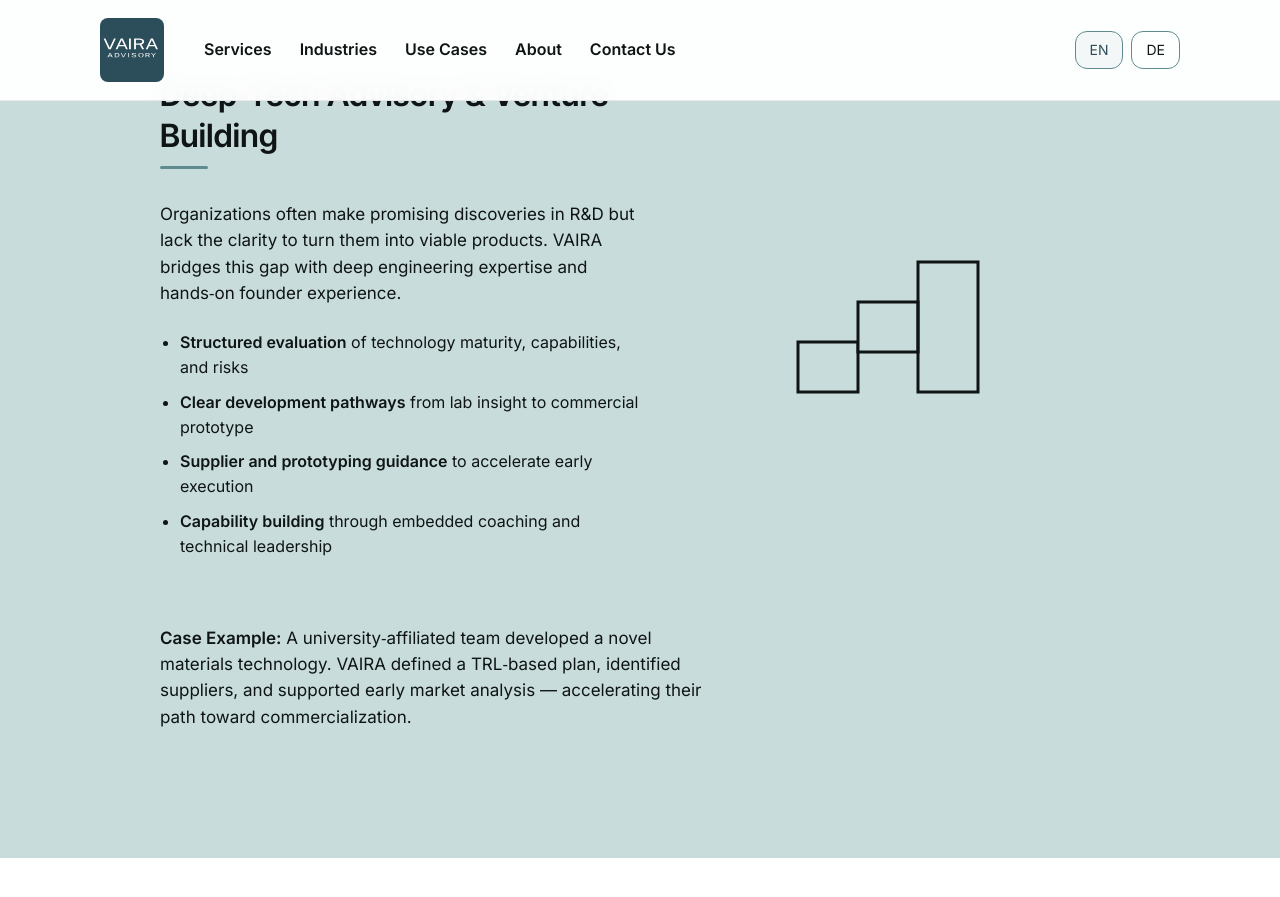
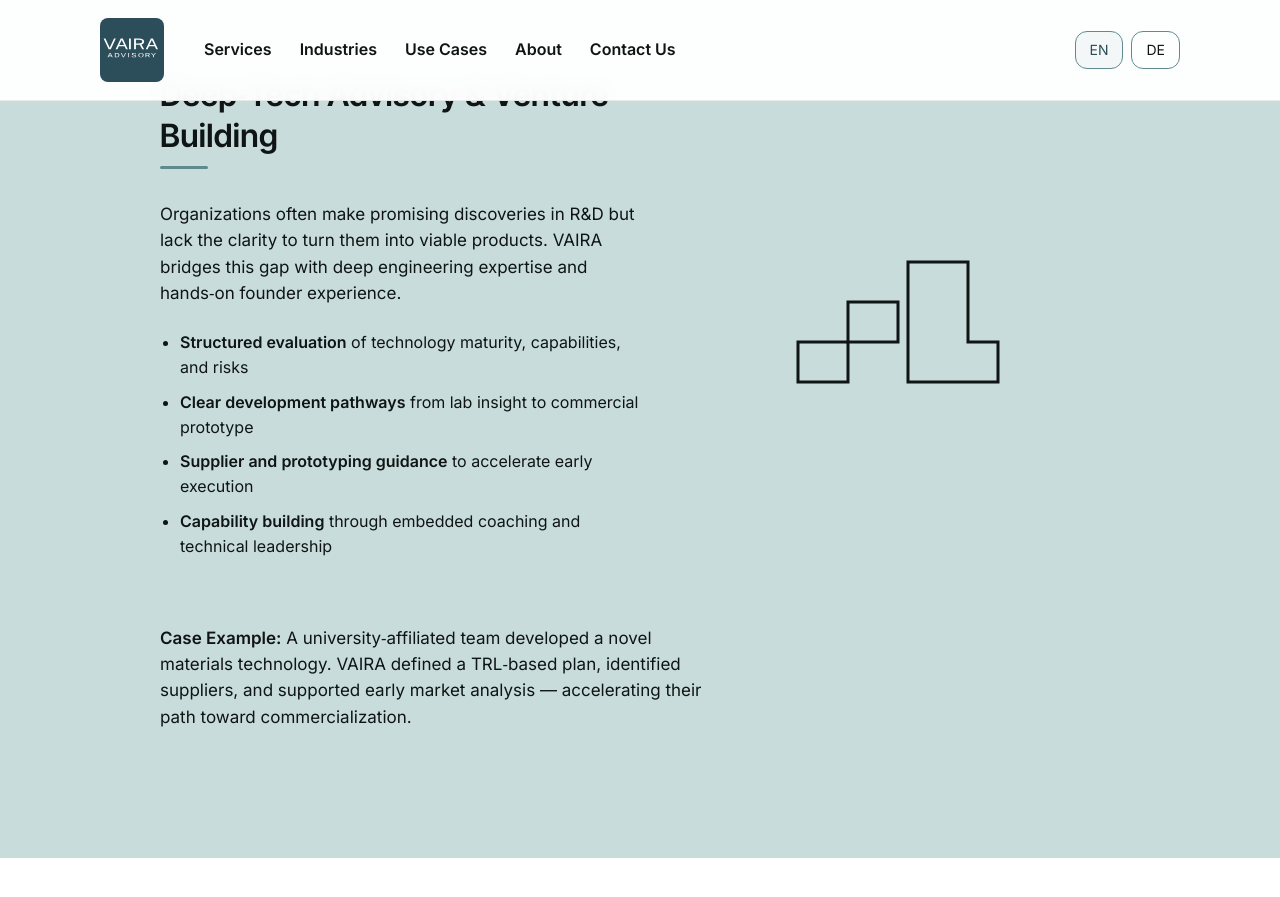
Before and after one commit to raphaelheeb/vaira-advisory, a Jekyll site: the page built from services/index.html, in a window 1280 px wide and 900 px high, scrolled down 1253 px. Shown: the top 897 px of the window. Built offline with Jekyll 4.4.1, drawn with Linux system fonts in a browser that asks for light colours.

Commit message:
Update index.html

```diff
--- a/services/index.html
+++ b/services/index.html
@@ -155,14 +155,29 @@
     </div>
 
     <div class="split-right">
+
       <svg width="260" height="260" viewBox="0 0 260 260" fill="none">
-  <rect x="40" y="150" width="60" height="50"
+  <!-- Left block -->
+  <rect x="40" y="150" width="50" height="40"
         stroke="currentColor" stroke-width="3"/>
-  <rect x="100" y="110" width="60" height="50"
+
+  <!-- Middle block (accent) -->
+  <rect x="90" y="110" width="50" height="40"
         fill="var(--primary-light)"
         stroke="currentColor" stroke-width="3"/>
-  <rect x="160" y="70" width="60" height="130"
-        stroke="currentColor" stroke-width="3" fill="none"/>
+
+  <!-- Right L-shape (true geometry) -->
+  <path d="
+    M150 70
+    H210
+    V150
+    H240
+    V190
+    H150
+    Z"
+    stroke="currentColor"
+    stroke-width="3"
+    fill="none"/>
 </svg>
 
       </div>
@@ -201,19 +216,24 @@
 
     <div class="split-right">
       <div class="micro-illustration">
+
         <!-- Micro‑illustration 2 -->
-        <svg width="260" height="260" viewBox="0 0 260 260" fill="none">
+       <svg width="260" height="260" viewBox="0 0 260 260" fill="none">
+  <!-- Vertical + horizontal axes -->
   <line x1="130" y1="40" x2="130" y2="220"
         stroke="currentColor" stroke-width="3" stroke-linecap="round"/>
   <line x1="40" y1="130" x2="220" y2="130"
         stroke="currentColor" stroke-width="3" stroke-linecap="round"/>
 
-  <!-- Accent arrow -->
+  <!-- Diagonal arrow (accent) -->
   <line x1="130" y1="130" x2="180" y2="80"
         stroke="var(--primary)" stroke-width="3" stroke-linecap="round"/>
-  <polyline points="170,80 185,80 185,95"
+
+  <!-- Arrowhead perfectly aligned -->
+  <polyline points="180,80 195,80 195,95"
             stroke="var(--primary)" stroke-width="3" fill="none"/>
 </svg>
+
 
       </div>
 
@@ -252,7 +272,7 @@
     <div class="split-right">
       <div class="micro-illustration">
         <!-- Micro‑illustration 3 -->
-       <svg width="260" height="260" viewBox="0 0 260 260" fill="none">
+      <svg width="260" height="260" viewBox="0 0 260 260" fill="none">
   <line x1="80" y1="80" x2="220" y2="80"
         stroke="currentColor" stroke-width="3" stroke-linecap="round"/>
   <line x1="60" y1="130" x2="200" y2="130"
@@ -298,21 +318,19 @@
     <div class="split-right">
       <div class="micro-illustration">
         <!-- Micro‑illustration 4 -->
-        <svg width="260" height="260" viewBox="0 0 260 260" fill="none">
-  <!-- Accent node -->
+     <svg width="260" height="260" viewBox="0 0 260 260" fill="none">
+  <!-- Outer structure -->
+  <line x1="130" y1="40" x2="130" y2="220"
+        stroke="currentColor" stroke-width="3"/>
+  <line x1="40" y1="130" x2="110" y2="130"
+        stroke="currentColor" stroke-width="3"/>
+  <line x1="150" y1="130" x2="220" y2="130"
+        stroke="currentColor" stroke-width="3"/>
+
+  <!-- Center node (accent) drawn last -->
   <circle cx="130" cy="130" r="12"
-          fill="var(--primary-light)"/>
-
-  <line x1="130" y1="130" x2="130" y2="220"
-        stroke="currentColor" stroke-width="3" stroke-linecap="round"/>
-  <line x1="130" y1="40" x2="130" y2="110"
-        stroke="currentColor" stroke-width="3" stroke-linecap="round"/>
-  <line x1="40" y1="130" x2="110" y2="130"
-        stroke="currentColor" stroke-width="3" stroke-linecap="round"/>
-  <line x1="150" y1="130" x2="220" y2="130"
-        stroke="currentColor" stroke-width="3" stroke-linecap="round"/>
+          fill="var(--primary-light)" stroke="currentColor" stroke-width="3"/>
 </svg>
-
 
       </div>
 
@@ -350,16 +368,24 @@
     <div class="split-right">
       <div class="micro-illustration">
         <!-- Micro‑illustration 5 -->
-        <svg width="260" height="260" viewBox="0 0 260 260" fill="none" xmlns="http://www.w3.org/2000/svg">
-          <rect x="40" y="110" width="40" height="80" stroke="currentColor" stroke-width="2"/>
-          <rect x="90" y="110" width="40" height="80" fill="var(--primary-light)" stroke="currentColor" stroke-width="2"/>
-          <rect x="140" y="110" width="40" height="80" stroke
-          <rect x="140" y="110" width="40" height="80" stroke="currentColor" stroke-width="2"/>
+       <svg width="260" height="260" viewBox="0 0 260 260" fill="none">
+  <!-- Radar arcs -->
+  <circle cx="130" cy="130" r="90"
+          stroke="currentColor" stroke-width="3" opacity="0.35"/>
+  <circle cx="130" cy="130" r="60"
+          stroke="currentColor" stroke-width="3" opacity="0.35"/>
+  <circle cx="130" cy="130" r="30"
+          stroke="currentColor" stroke-width="3" opacity="0.35"/>
 
-          <!-- Forward arrow -->
-          <line x1="180" y1="150" x2="220" y2="150" stroke="currentColor" stroke-width="2"/>
-          <polygon points="215,140 230,150 215,160" fill="var(--primary-light)" stroke="currentColor" stroke-width="2"/>
-        </svg>
+  <!-- Sweep line -->
+  <line x1="130" y1="130" x2="200" y2="70"
+        stroke="currentColor" stroke-width="3"/>
+
+  <!-- Accent signal -->
+  <circle cx="200" cy="70" r="10"
+          fill="var(--primary-light)" stroke="currentColor" stroke-width="3"/>
+</svg>
+
       </div>
 
       <p>
```
